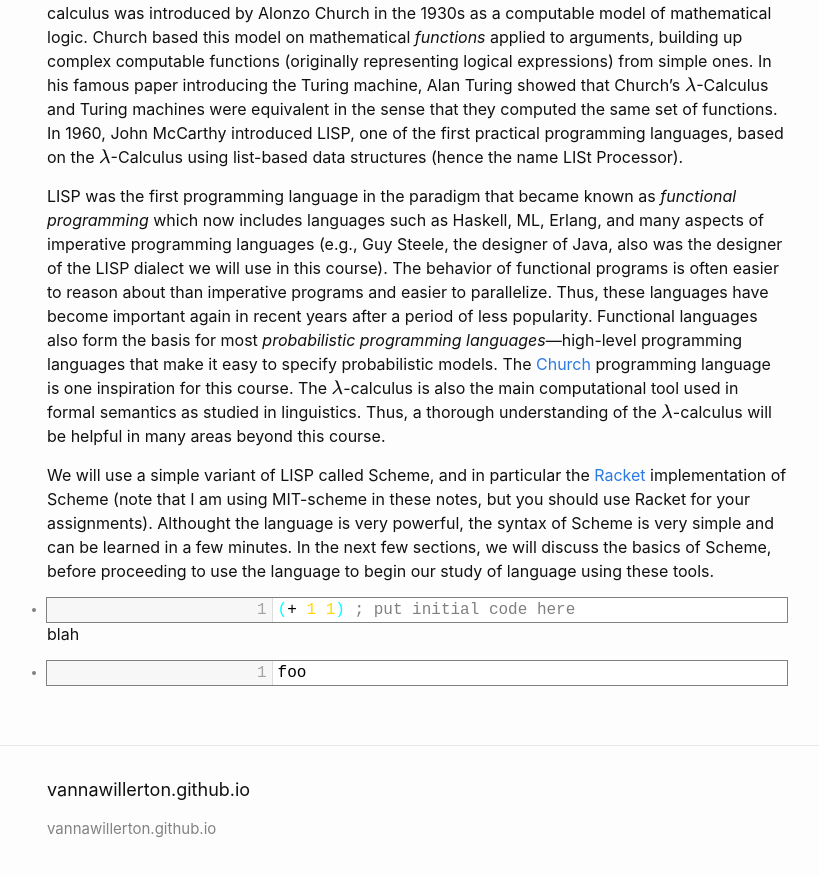
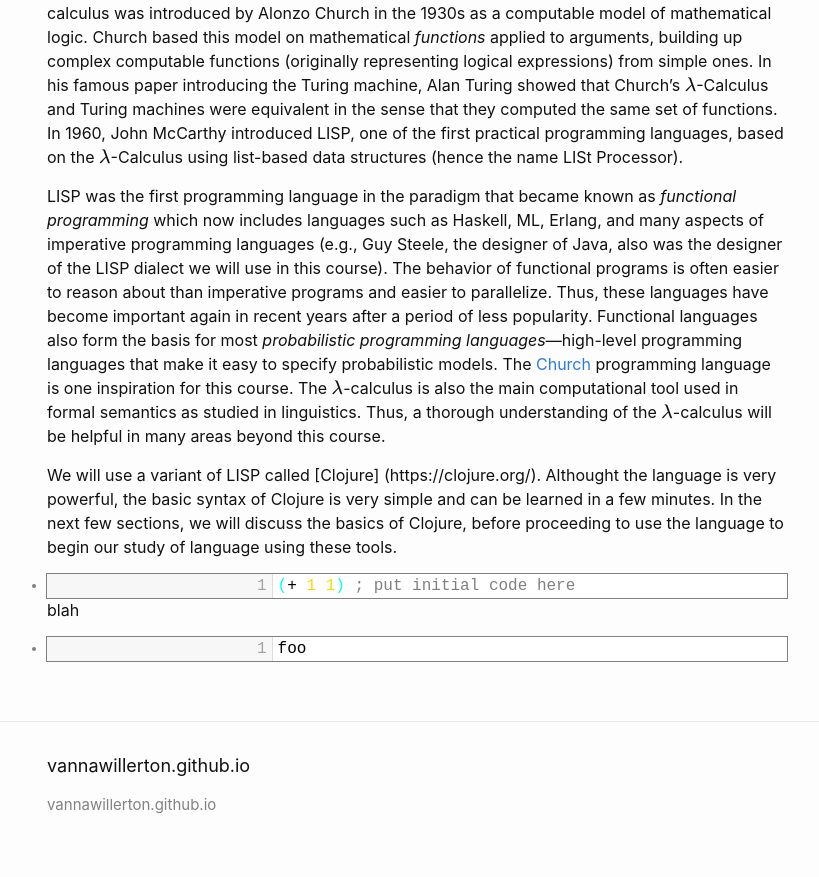
Before and after one commit to vannawillerton/vannawillerton.github.io, a Jekyll site: the page built from Lecture1.md, in a window 1280 px wide and 900 px high, scrolled down 1243 px. Shown: the top 877 px of the window, without its empty margins (223-1042 px from the left). Built offline with Jekyll 4.4.1, drawn with Linux system fonts in a browser that asks for light colours; our own code applies the rules of GitHub Pages for plain Markdown files; formulas are drawn with MathJax 3.

Commit message:
Update Lecture1.md

````diff
--- a/Lecture1.md
+++ b/Lecture1.md
@@ -22,7 +22,7 @@ In this course, we will use the lambda calculus as our basic model of computatio
 
 LISP was the first programming language in the paradigm that became known as *functional programming* which now includes languages such as Haskell, ML, Erlang, and many aspects of imperative programming languages (e.g., Guy Steele, the designer of Java, also was the designer of the LISP dialect we will use in this course). The behavior of functional programs is often easier to reason about than imperative programs and easier to parallelize. Thus, these languages have become important again in recent years after a period of less popularity. Functional languages also form the basis for most *probabilistic programming languages*&mdash;high-level programming languages that make it easy to specify probabilistic models. The [Church](http://projects.csail.mit.edu/church/wiki/Church) programming language is one inspiration for this course.  The $$\lambda$$-calculus is also the main computational tool used in formal semantics as studied in linguistics. Thus, a thorough understanding of the $$\lambda$$-calculus will be helpful in many areas beyond this course.
 
-We will use a simple variant of LISP called Scheme, and in particular the [Racket](https://racket-lang.org/) implementation of Scheme (note that I am using MIT-scheme in these notes, but you should use Racket for your assignments). Althought the language is very powerful, the syntax of Scheme is very simple and can be learned in a few minutes. In the next few sections, we will discuss the basics of Scheme, before proceeding to use the language to begin our study of language using these tools.
+We will use a variant of LISP called [Clojure] (https://clojure.org/). Althought the language is very powerful, the basic syntax of Clojure is very simple and can be learned in a few minutes. In the next few sections, we will discuss the basics of Clojure, before proceeding to use the language to begin our study of language using these tools.
 
 
 ```
````
